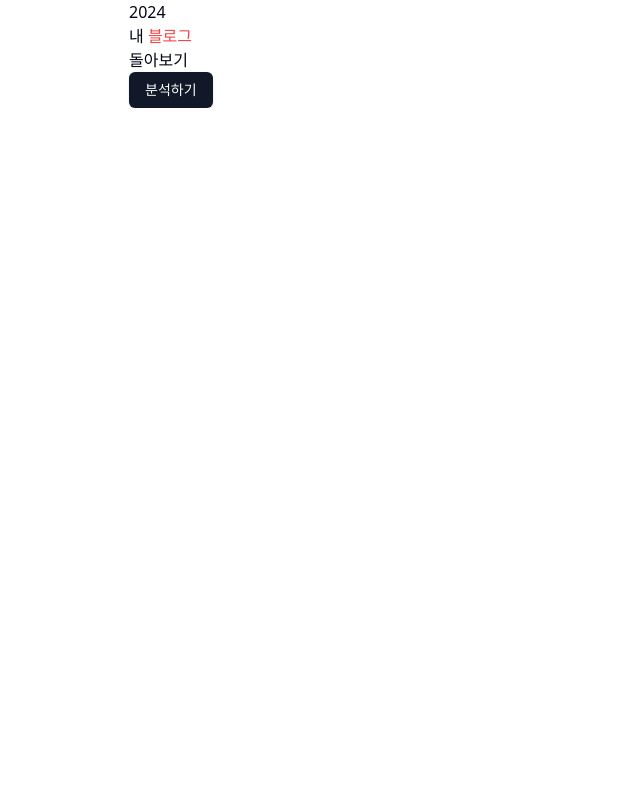
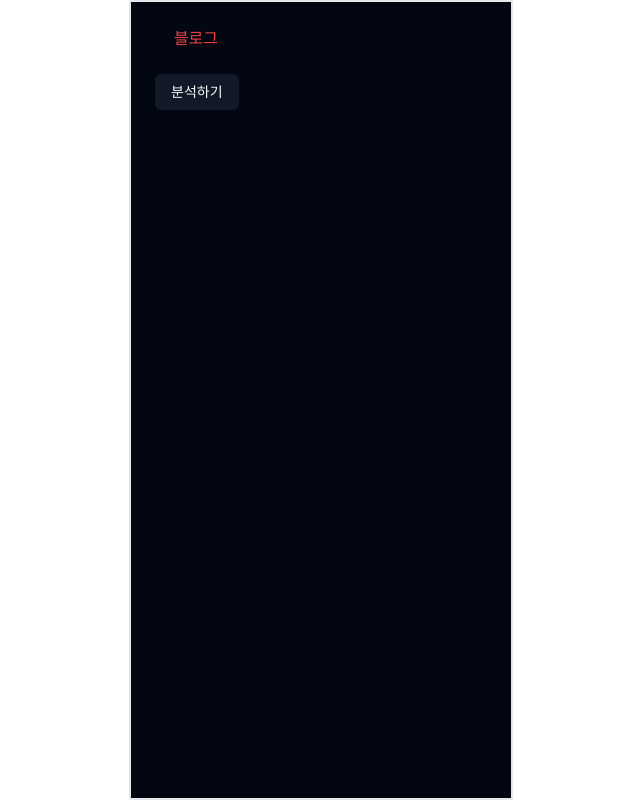
Before and after one commit to ttogeul-ttogeul/frontend, a Next.js app: page / in a window 1280 px wide. Shown: the whole page, without its empty margins (319-959 px from the left). Built offline with nearby package versions, Linux system fonts and the light colour scheme.

Commit message:
design: RootLayout style 추가

```diff
--- a/app/layout.tsx
+++ b/app/layout.tsx
@@ -14,7 +14,9 @@ export default function RootLayout({
   return (
     <html lang="ko">
       <body>
-        <div className="mx-auto max-w-96">{children}</div>
+        <div className="mx-auto h-lvh w-full max-w-96 border-2 bg-gray-950 px-6">
+          {children}
+        </div>
       </body>
     </html>
   );
```
